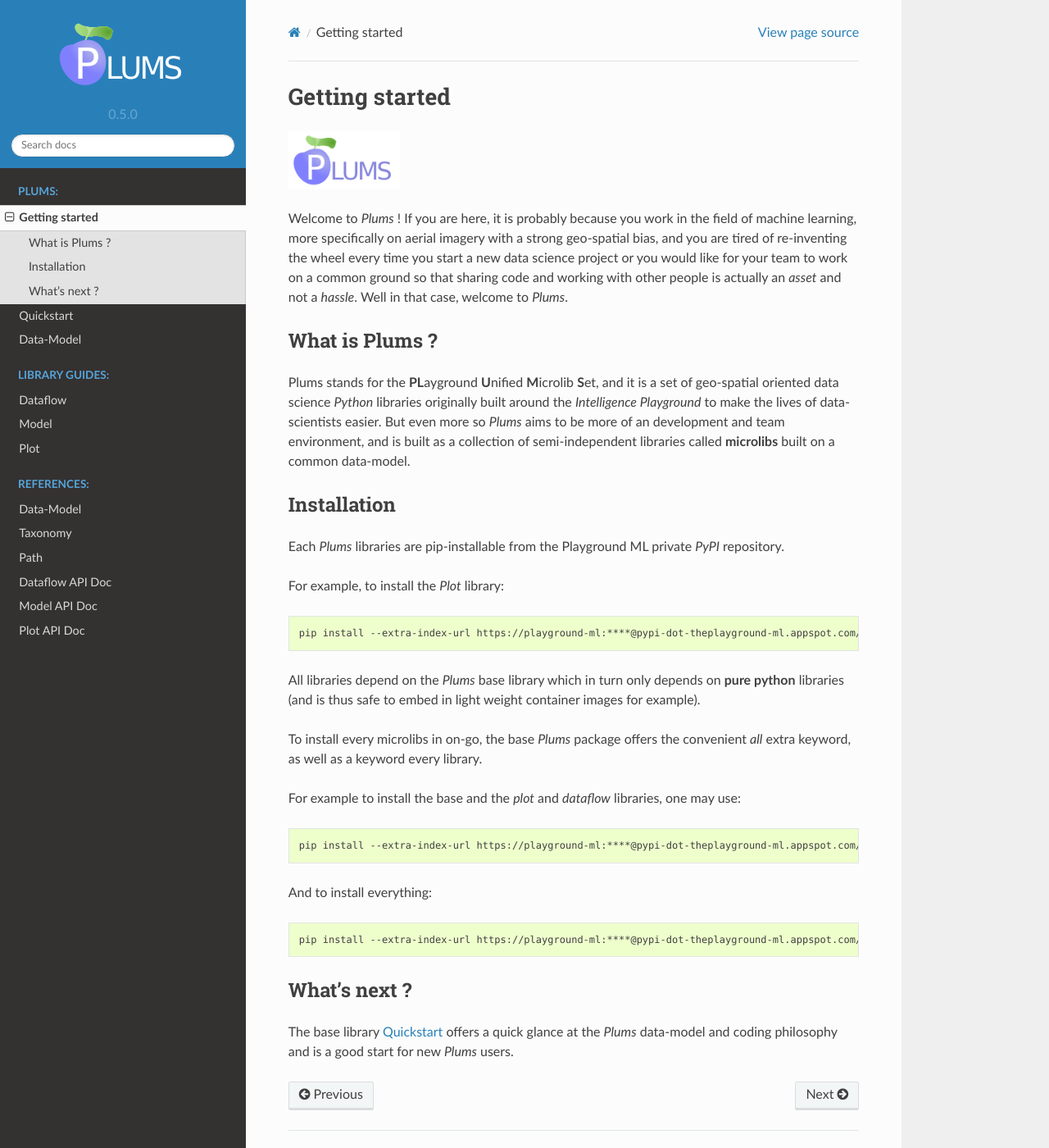
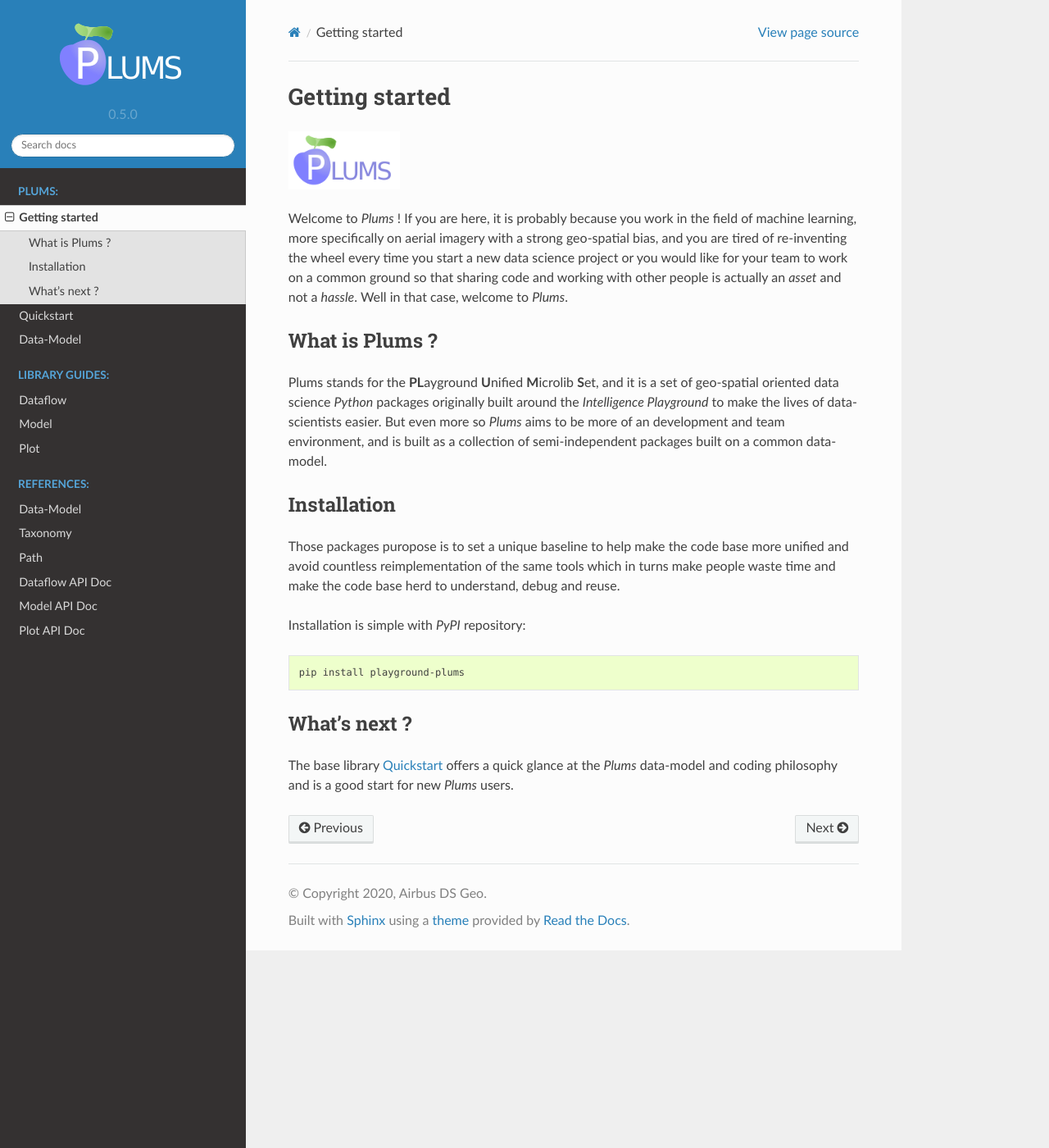
Before and after one commit to jeffaudi/playground-plums, a Sphinx documentation site: the page built from docs/source/content/getting_started.rst, in a window 1280 px wide and 1400 px high. Shown: the whole window at 82% size. Built offline with Sphinx 7.4.7 and the Read the Docs theme 2.0.0, drawn with Linux system fonts in a browser that asks for light colours.

Commit message:
File for readthedocs support, update shpnx getting started page with correct installation, update .gitignore

```diff
--- a/docs/source/content/getting_started.rst
+++ b/docs/source/content/getting_started.rst
@@ -17,39 +17,23 @@
 ---------------
 
 Plums stands for the **PL**\ ayground **U**\ nified **M**\ icrolib **S**\ et, and it is a set of geo-spatial oriented
-data science *Python* libraries originally built around the *Intelligence Playground* to make the lives of
+data science *Python* packages originally built around the *Intelligence Playground* to make the lives of
 data-scientists easier. But even more so *Plums* aims to be more of an development and team environment, and is built
-as a collection of semi-independent libraries called **microlibs** built on a common data-model.
+as a collection of semi-independent packages built on a common data-model.
 
 
 Installation
 ------------
 
-Each *Plums* libraries are pip-installable from the Playground ML private *PyPI* repository.
+Those packages puropose is to set a unique baseline to help make the code base more unified and avoid countless
+reimplementation of the same tools which in turns make people waste time and make the code base herd to understand,
+debug and reuse.
 
-For example, to install the *Plot* library:
+Installation is simple with *PyPI* repository:
 
 .. code-block:: bash
 
-    pip install --extra-index-url https://playground-ml:****@pypi-dot-theplayground-ml.appspot.com/pypi plums-plot
-
-All libraries depend on the *Plums* base library which in turn only depends on **pure python** libraries (and is thus
-safe to embed in light weight container images for example).
-
-To install every microlibs in on-go, the base *Plums* package offers the convenient `all` extra keyword, as well as a
-keyword every library.
-
-For example to install the base and the *plot* and *dataflow* libraries, one may use:
-
-.. code-block:: bash
-
-    pip install --extra-index-url https://playground-ml:****@pypi-dot-theplayground-ml.appspot.com/pypi plum[plot, dataflow]
-
-And to install everything:
-
-.. code-block:: bash
-
-    pip install --extra-index-url https://playground-ml:****@pypi-dot-theplayground-ml.appspot.com/pypi plum[all]
+    pip install playground-plums
 
 What's next ?
 -------------
```
Also changed, not shown: docs/source/index.rst (+1 -8 lines), environment.yml (added, +7 -0 lines), .readthedocs.yml (added), 2 other files.
